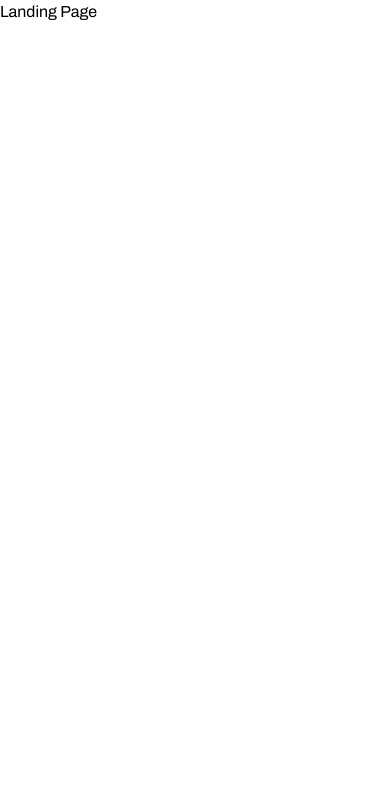
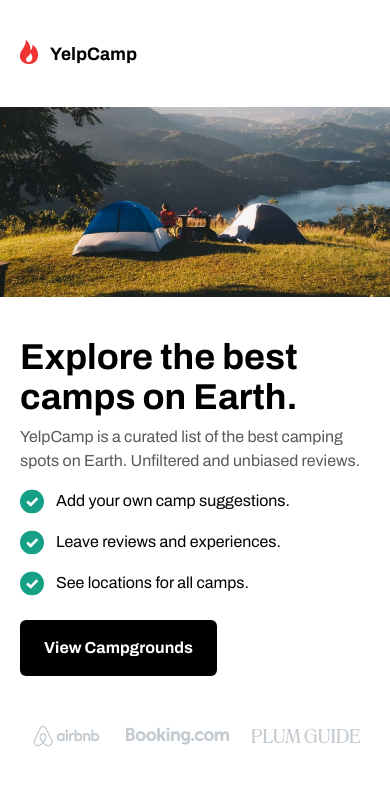
Before and after one commit to JaspalSingh1998/yelcamp, a React (Create React App) app: page / in a window 390 px wide. Shown: the top 786 px of the page. Built offline with nearby package versions, Linux system fonts and the light colour scheme.

Commit message:
FInished Mobile and Tab version of Landing Page

```diff
--- a/src/components/Landing.js
+++ b/src/components/Landing.js
@@ -1,16 +1,52 @@
-// import Logo from "../Assets/Logo.png";
-// import HeroImage from "../Assets/Hero Image (Tablet and Mobile).jpg";
+import Logo from "../Assets/Logo.png";
+import HeroImage from "../Assets/Hero Image (Tablet and Mobile).jpg";
 // import HeroImageLarge from "../Assets/Hero Image.jpg";
-// import Airbnb from "../Assets/Airbnb.svg";
-// import Booking from "../Assets/Booking.svg";
-// import PlumGuide from "../Assets/Plum Guide.svg";
-// import Checkmark from "../Assets/Checkmark.svg";
+import Airbnb from "../Assets/Airbnb.svg";
+import Booking from "../Assets/Booking.svg";
+import PlumGuide from "../Assets/Plum Guide.svg";
+import Checkmark from "../Assets/Checkmark.svg";
 
 function Landing() {
   return (
-    <>
-      <h1>Landing Page</h1>
-    </>
+    <div>
+      <header className="py-10 px-5">
+        <img src={Logo} alt="Yelpcamp Logo" />
+      </header>
+      <div>
+        <img src={HeroImage} alt="Hero" />
+        <div className="py-10 px-5">
+          <h1 className="font-bold text-4xl pb-2">
+            Explore the best camps on Earth.
+          </h1>
+          <p className="text-text-muted pb-4">
+            YelpCamp is a curated list of the best camping spots on Earth.
+            Unfiltered and unbiased reviews.
+          </p>
+          <ul className="space-y-4 pb-6">
+            <li className="flex gap-3">
+              <img src={Checkmark} alt="Checkmark Icon" /> Add your own camp
+              suggestions.
+            </li>
+            <li className="flex gap-3">
+              <img src={Checkmark} alt="Checkmark Icon" /> Leave reviews and
+              experiences.
+            </li>
+            <li className="flex gap-3">
+              <img src={Checkmark} alt="Checkmark Icon" /> See locations for all
+              camps.
+            </li>
+          </ul>
+          <button className="py-4 px-6 bg-black font-bold text-white rounded-md mb-9">
+            View Campgrounds
+          </button>
+          <div className="flex">
+            <img src={Airbnb} alt="Airbnb" className="w-32" />
+            <img src={Booking} alt="Booking" className="w-32" />
+            <img src={PlumGuide} alt="PlumGuide" className="w-32" />
+          </div>
+        </div>
+      </div>
+    </div>
   );
 }
 
--- a/tailwind.config.js
+++ b/tailwind.config.js
@@ -5,6 +5,7 @@
     extend: {
       gridTemplateColumns: {
         custom: "1fr 2fr",
+        double: "2fr 1.5fr",
       },
       fontFamily: {
         Archivo: ["Archivo", "sans-serif"],
```
